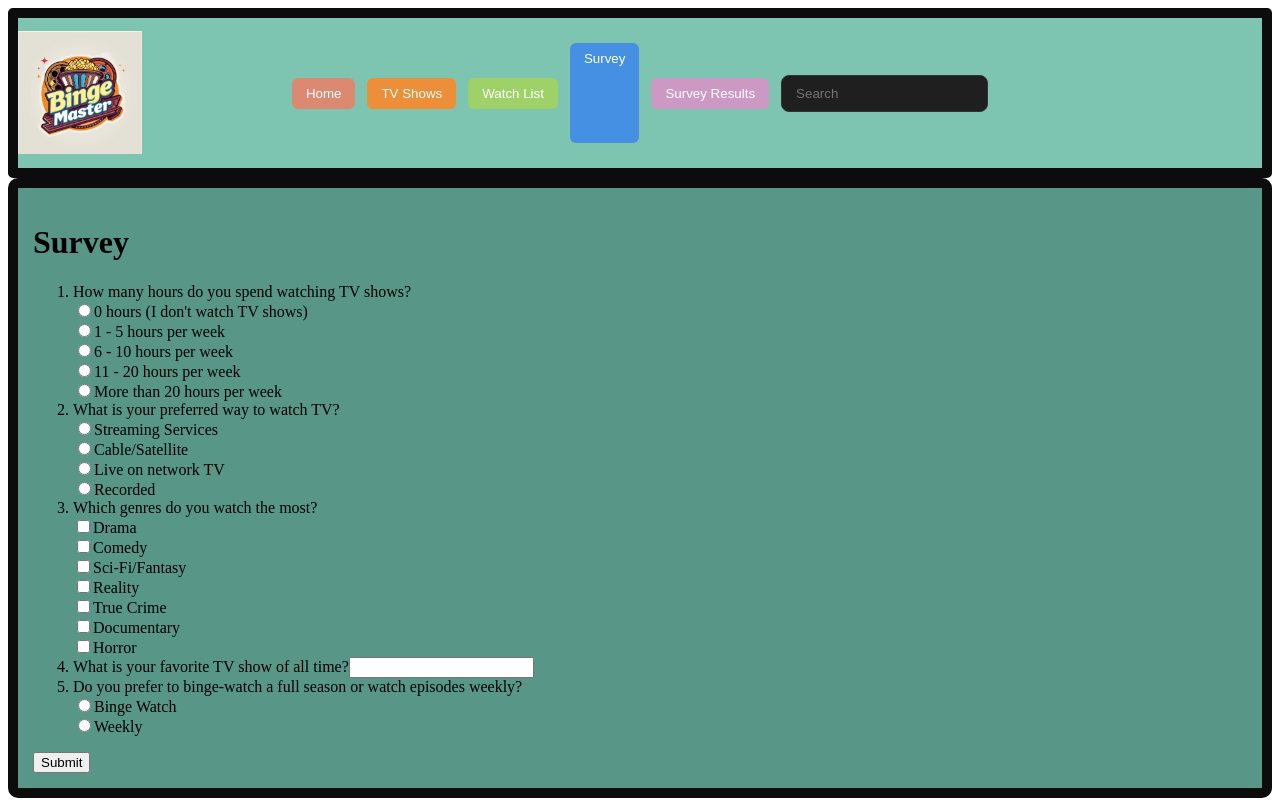
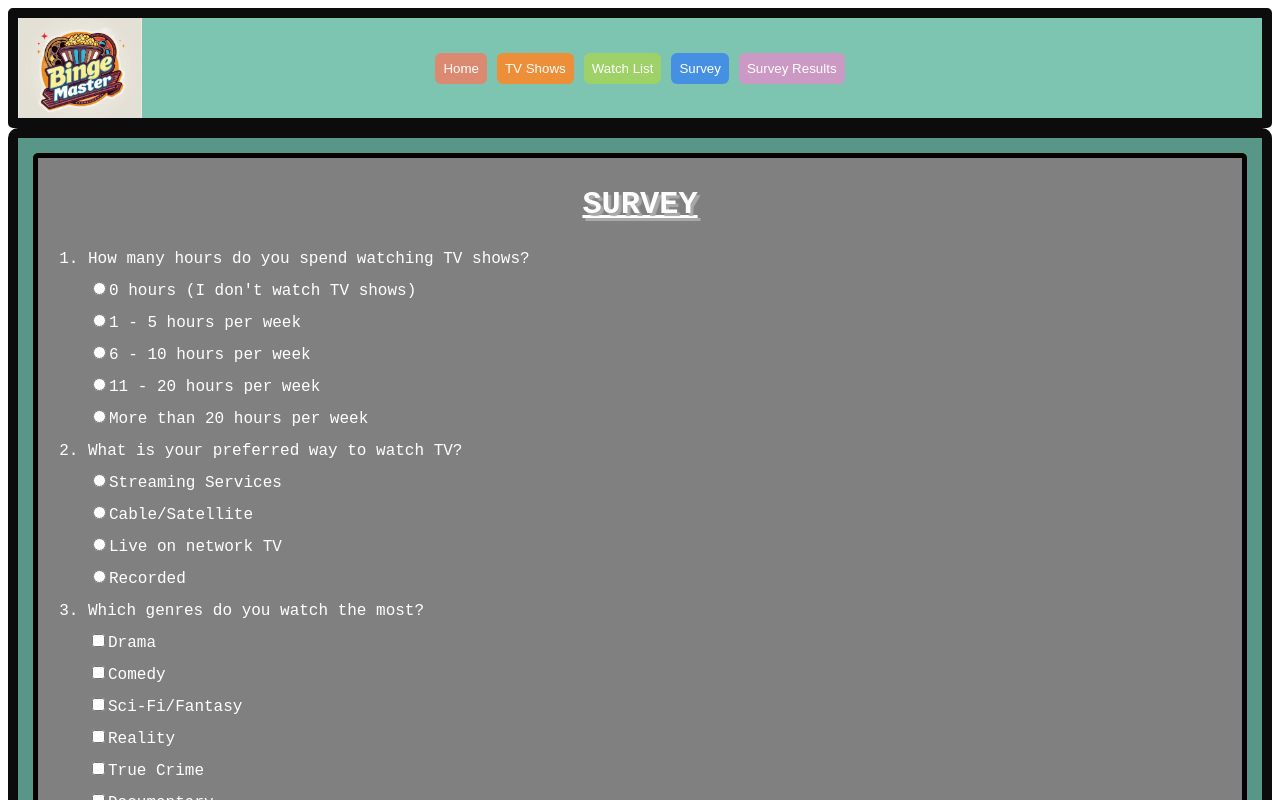
Before and after one commit to IslaChaos13/SDI-Project-2.1, a React (Vite) app in the folder tv-shows/: page /survey in a window 1280 px wide. Shown: the top 800 px of the page. Built offline with nearby package versions, Linux system fonts and the light colour scheme.

Commit message:
Monospace wording and gray background to most context

```diff
--- a/tv-shows/src/Layout/Layout.css
+++ b/tv-shows/src/Layout/Layout.css
@@ -1,6 +1,6 @@
 .layout-main{
     display: flex;
-    height: 150px;
+    height: 100px;
     border: 10px solid rgb(12, 12, 12);
     border-radius: 5px;
     background-image: url(../assets/bingeMaster.png);
@@ -15,16 +15,16 @@
     display: flex;
     justify-content: center;
     align-items: center;
-    gap: 12px;
+    gap: 10px;
     list-style: none;
     padding: 0;
     margin: 0 auto;
 }
 
+
+
 .layout-main ul button{
-    max-width:max-content;
-    max-height: auto;
-    padding: 8px 14px;
+    padding: 8px 8px;
     border-radius: 6px;
     border: none;
 
@@ -43,7 +43,7 @@
     background-color:#9ed167;
 }
 
-.layout-main ul .survey{
+.layout-main ul .survey-btn{
     color: white;
     background-color: #4690e4;
 }
--- a/tv-shows/src/Layout/Layout.jsx
+++ b/tv-shows/src/Layout/Layout.jsx
@@ -3,26 +3,20 @@ import { Outlet, Link, useNavigate } from 'react-router-dom'
 import './Layout.css'
 
 function Layout(){
-    const [search, setSearch] = useState("")
+const [search, setSearch] = useState("")
     const navigate = useNavigate()
 
     return(
     <>
         <div className ="layout-main">
 
-            <ul className = 'navbar'>
+            <ul>
                 <li ><button className ='home' type="button" onClick={() => {navigate('/')}}>Home</button></li>
                 <li><button className ='shows' onClick={() => {navigate('./shows')}}>TV Shows</button></li>
                 <li> <button className='watchlist' onClick={() => {navigate('/watchlist')}}>Watch List</button></li>
-                <li><button className='survey' onClick={() => {navigate('/survey')}}>Survey</button></li>
+                <li><button className='survey-btn' onClick={() => {navigate('/survey')}}>Survey</button></li>
                 <li><button className="survey-results" onClick={() => {navigate('/surveyresults')}}>Survey Results</button></li>
-                <li> <input
-                className = 'search'
-                type ='text'
-                placeholder="Search"
-                value={search}
-                onChange={(e) => setSearch(e.target.value)}
-            /></li>
+
             </ul>
 
 
--- a/tv-shows/src/ShowDetails/WatchListPage.css
+++ b/tv-shows/src/ShowDetails/WatchListPage.css
@@ -5,9 +5,22 @@
     justify-content: center;
     min-height: 60vh;
     text-align: center;
-    background-color: #7dc5b1;
+    background-color: #589687;
     border: 10px solid rgb(12, 12, 12);
     border-radius: 5px;
+    font-family: monospace;
+
+}
+
+.empty h1{
+  text-decoration: underline;
+  text-shadow: 3px 3px 1px darkgray;
+  margin-left: 25%;
+  margin-right: 25%;
+  background-color: gray;
+  color: whitesmoke;
+  padding: 10px;
+  border: 2px solid black;
 
 }
 
@@ -16,18 +29,25 @@
   background-color: #5e6261;
   padding: 5px;
   margin: 2px;
-  color:white
+  color:white;
+  border: 2px solid black;
+  padding: 10px;
+  border-radius: 5px;
+
 }
 
 .empty button {
    max-width: max-content;
     max-height: auto;
-    padding: 8px 14px;
+    padding: 6px 12px;
     border-radius: 6px;
     border: none;
     font-family: monospace;
     background-color: #ccc;
+
 }
+
+
 
 .watchlist{
     background-color: #7dc5b1;
@@ -37,6 +57,14 @@
 
 .watchlist h1{
   text-align: center;
+  font-family: monospace;
+  text-shadow: 3px 3px 1px darkgray;
+  text-decoration: underline;
+  background-color: gray;
+  margin-left: 25%;
+  margin-right: 25%;
+  padding: 5px;
+  border-radius: 5px;
 }
 .watchlist-grid {
   display: grid;
--- a/tv-shows/src/ShowDetails/showdetails.css
+++ b/tv-shows/src/ShowDetails/showdetails.css
@@ -12,12 +12,19 @@
 }
 
 .l-Details h1{
+    font-family: monospace;
+    text-decoration: underline;
     text-align: center;
+    text-shadow: 3px 3px 1px darkgray;
 }
 
 .r-Details{
+    background-color: gray;
+    color: white;
+    padding: 10px;
     flex: 2;
     align-items: center;
     font-family: monospace;
     text-align: justify;
+    font-size: medium;
 }
--- a/tv-shows/src/Shows/Shows.css
+++ b/tv-shows/src/Shows/Shows.css
@@ -15,18 +15,20 @@
 .tvShows-screen h1{
     text-align: center;
     color: rgb(0, 0, 0);
-    text-shadow: 3px 3px 1px #827171;
+    text-shadow: 3px 3px 1px darkgray;
+    font-family: monospace;
+    font-size: xx-large;
 }
 
 .tvShows-screen p{
     text-align: justify;
     font-family: monospace;
     font-size: medium;
-    background-color: #8dddb9;
+    background-color: gray;
     border: 2px solid black;
     border-radius: 5px;
-
-    padding: 5px;
+    color: white;
+    padding: 10px;
 
 }
 .tvShows-main ul{
--- a/tv-shows/src/Shows/Shows.jsx
+++ b/tv-shows/src/Shows/Shows.jsx
@@ -1,11 +1,11 @@
 import { useState, useEffect } from 'react'
-import { useNavigate, useOutletContext } from 'react-router-dom'
+import { Outlet, useNavigate, useOutletContext } from 'react-router-dom'
 import './Shows.css'
 import ShowDetails from '../ShowDetails/ShowDetails'
 import { useWatchlist } from "../context/WatchlistContext"
 
 function Shows () {
-    const { search } = useOutletContext()
+    const [search, setSearch] = useState("")
     const [tvShows, setTVShows] = useState([])
 
 
@@ -38,6 +38,13 @@ function Shows () {
             <div className ='tvShows-main'>
                 <div className = 'tvShows-screen'>
             <h1>TV SHOWS</h1>
+            <input
+                className = 'search'
+                type ='text'
+                placeholder="Search"
+                value={search}
+                onChange={(e) => setSearch(e.target.value)}
+            />
               <p>Dive into your next obsession with a website built for nonstop binge-watching. From gripping dramas and laugh-out-loud comedies to edge-of-your-seat thrillers, every series is just a click away. Discover new favorites, revisit classics, and let entire seasons unfold back-to-back without interruption. Whether you've got a free evening or a full weekend to disappear into, this is your all-access pass to stories you won't want to pause.</p>
             <ul>
                 {filterShows.map((t) => (
@@ -53,6 +60,7 @@ function Shows () {
             </ul>
             </div>
             </div>
+                <Outlet context = {{search}}/>
         </>
     )
 }
--- a/tv-shows/src/css/Survey.css
+++ b/tv-shows/src/css/Survey.css
@@ -6,5 +6,35 @@
     border-radius: 10px;
     min-height: 100px;
     background-color: #589687;
+    font-family: monospace;
 
 }
+.survey form{
+    background-color: gray;
+    border: 5px solid black;
+    border-radius: 5px;;
+    padding: 10px;
+    gap: 20px;
+    font-size: large;
+    width: 100%;
+    line-height: 200% ;
+}
+
+.survey form button{
+    text-align: center;
+    padding: 8px 8px;
+    border-radius: 6px;
+    border: none;
+}
+.survey form h1{
+    color: white;
+    text-align: center;
+    text-decoration: underline;
+    font-family: monospace;
+    text-shadow: 3px 3px 1px darkgray;
+}
+
+.survey form ol li{
+    color: white;
+    background-color: gray;
+}
--- a/tv-shows/src/css/SurveyResults.css
+++ b/tv-shows/src/css/SurveyResults.css
@@ -4,6 +4,28 @@
     border-radius: 5px;
     padding: 10px;
     height: 800px;
+    text-align: center;
+    font-family: monospace;
+}
+
+.empty-surveyresults h1{
+    text-shadow: 3px 3px 1px darkgray;
+    text-decoration: underline;
+    background-color: gray;
+    margin-left: 25%;
+    margin-right: 25%;
+    border-radius: 5px;
+    border: 2px solid black;
+    padding: 1%;
+}
+
+.empty-surveyresults p{
+    background-color: gray;
+    margin-left: 25%;
+    margin-right: 25%;
+    border-radius: 5px;
+    border: 2px solid black;
+    padding: 1%;
 }
 
 .surveyResults{
@@ -13,6 +35,7 @@
     text-align: center;
     font-family: monospace;
     font-size: larger;
+
 }
 
 .surveyAnswer{
--- a/tv-shows/src/pages/Survey.jsx
+++ b/tv-shows/src/pages/Survey.jsx
@@ -75,7 +75,8 @@ return (
         <div className = "survey">
 
         <form onSubmit={handleSubmit}>
-        <h1>Survey</h1>
+
+        <h1>SURVEY</h1>
         <ol>
         <li>
             How many hours do you spend watching TV shows?
--- a/tv-shows/src/pages/SurveyResults.jsx
+++ b/tv-shows/src/pages/SurveyResults.jsx
@@ -5,12 +5,14 @@ import '../css/SurveyResults.css'
 function SurveyResults() {
   const { results } = useSurvey();
 
+  const navigate = useNavigate()
+
   if(!results || results.length === 0)
     return(
       <div className = "empty-surveyresults">
         <h1>All Survey Results</h1>
         <p> No survey has been submitted yet.</p>
-        <button onClick={() => {navigate('/survey')}}>doesnt work</button>
+        <button onClick={() => {navigate('/survey')}}>Back to Survey</button>
       </div>
     )
 
```
Also changed, not shown: tv-shows/src/ShowDetails/WatchListPage.jsx (+5 -2 lines).
